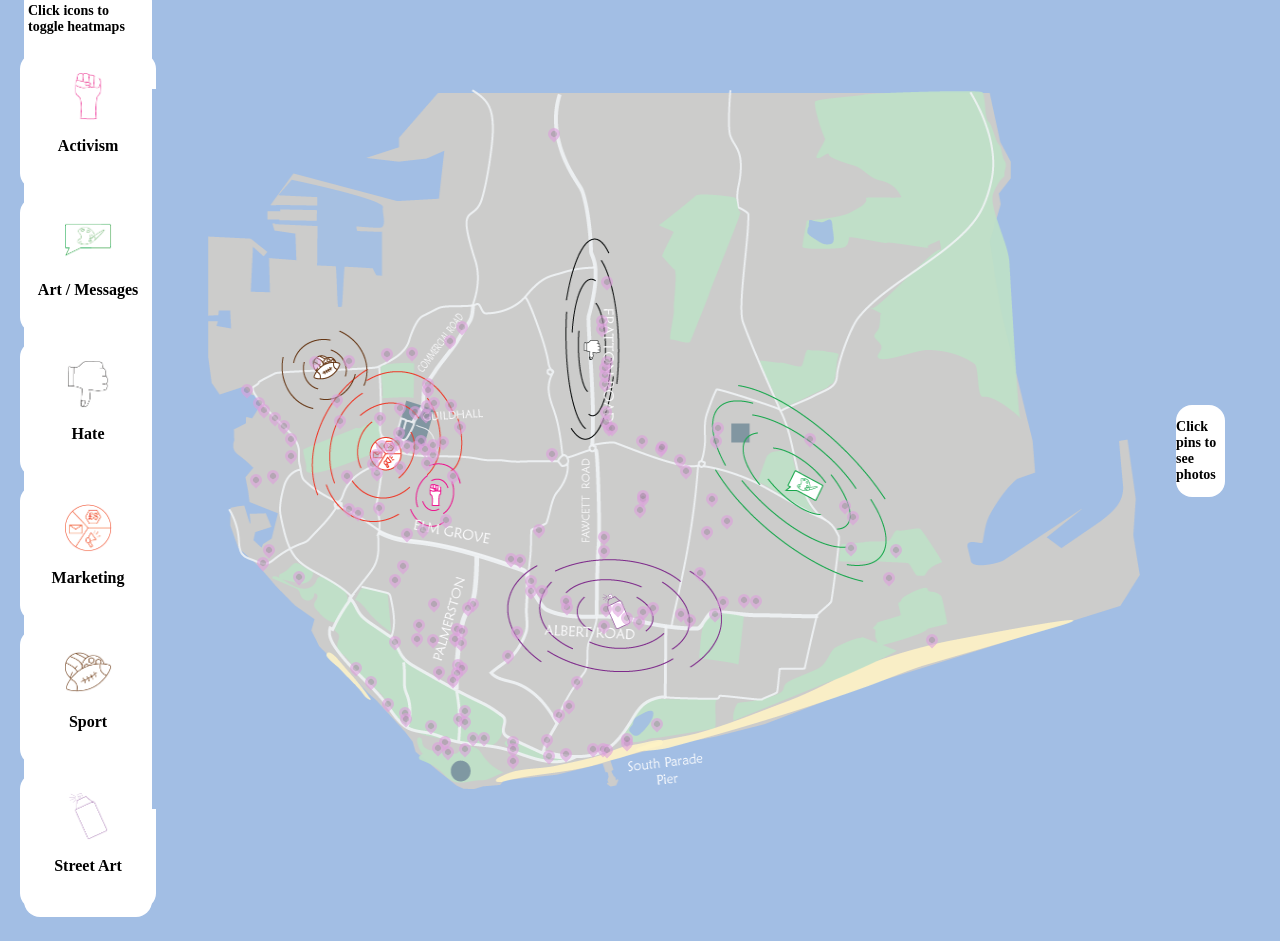
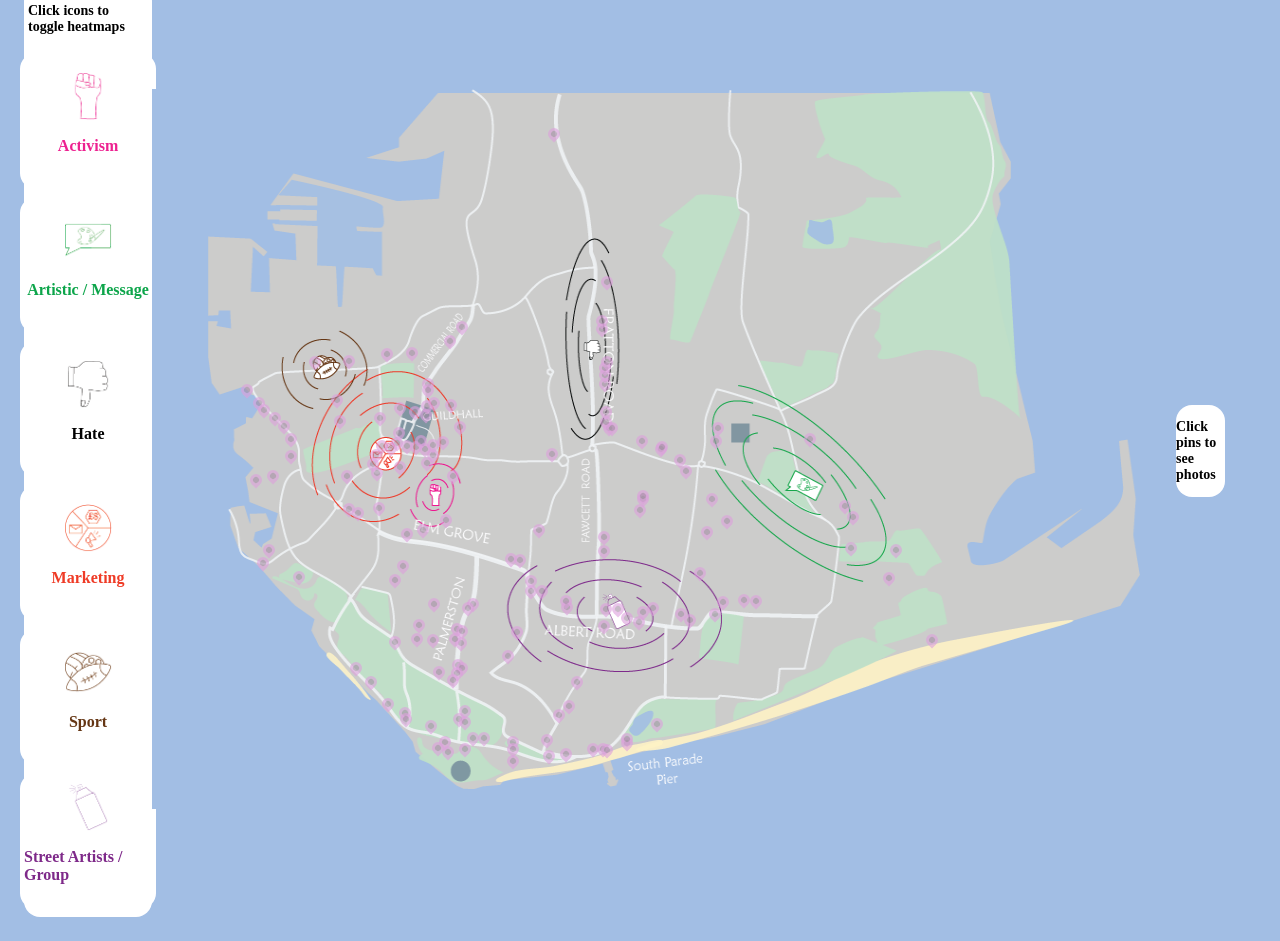
Before and after one commit to TravioliGit/slaps, a plain HTML site: page index.html in a window 1280 px wide. Shown: the part 239-1180 px from the top of the page. Drawn offline with Linux system fonts and the light colour scheme.

Commit message:
added inline styling for text colour

```diff
--- a/index.html
+++ b/index.html
@@ -19,27 +19,27 @@
                 <p class="header-text">Click icons to toggle heatmaps</p>
                 <div class="icon-button" data-mapicon="1">
                     <img src="./assets/maps/activism icon.png"></img>
-                    <p>Activism</p>
+                    <p style="color:#ed2190;">Activism</p>
                 </div>
                 <div class="icon-button" data-mapicon="2">
                     <img src="./assets/maps/art icon.png"></img>
-                    <p>Art / Messages</p>
+                    <p style="color:#0ca54a">Artistic / Message</p>
                 </div>
                 <div class="icon-button" data-mapicon="3">
                     <img src="./assets/maps/hate icon.png"></img>
-                    <p>Hate</p>
+                    <p style="color:#000000">Hate</p>
                 </div>
                 <div class="icon-button" data-mapicon="4">
                     <img src="./assets/maps/marketing icon.png"></img>
-                    <p>Marketing</p>
+                    <p style="color:#ef3b26">Marketing</p>
                 </div>
                 <div class="icon-button" data-mapicon="5">
                     <img src="./assets/maps/sport icon.png"></img>
-                    <p>Sport</p>
+                    <p style="color:#653614">Sport</p>
                 </div>
                 <div class="icon-button" data-mapicon="6">
                     <img src="./assets/maps/street art icon.png"></img>
-                    <p>Street Art</p>
+                    <p style="color:#7e2989">Street Artists / Group</p>
                 </div>
             </div>
 
```
